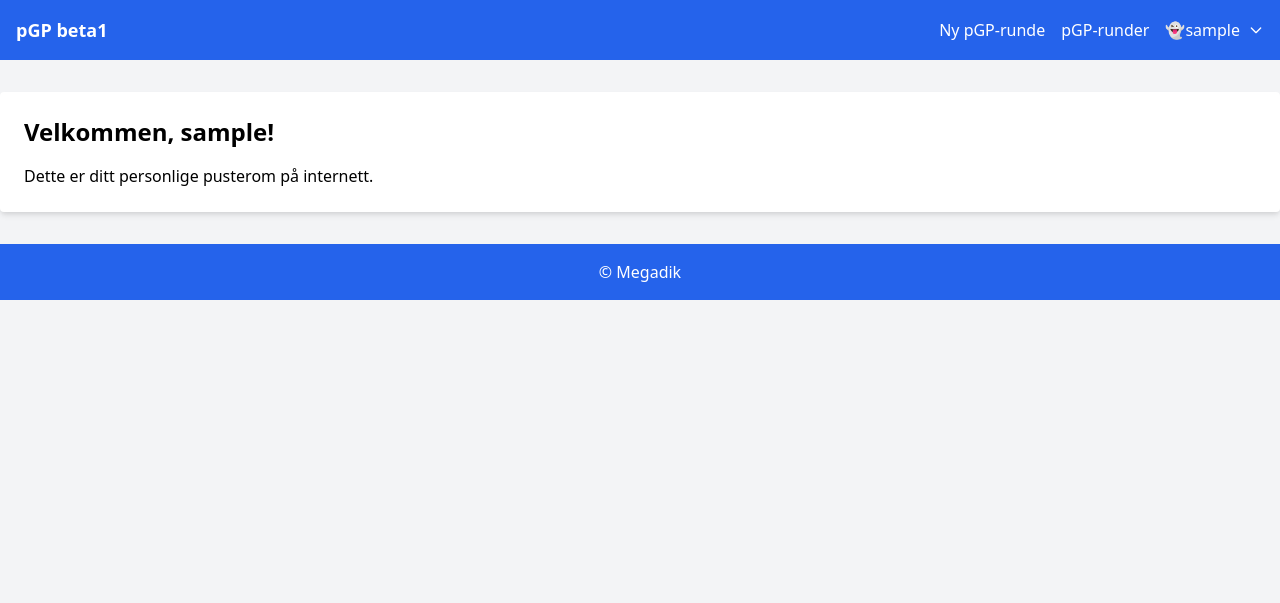
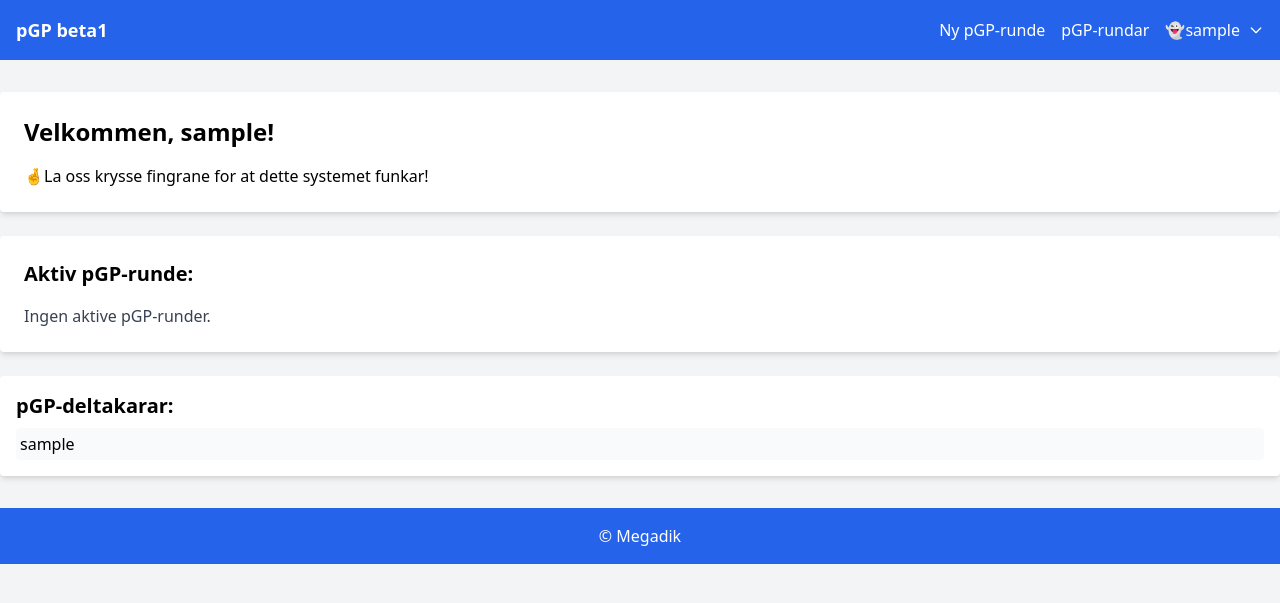
Before and after one commit to asleulv/pGPv3, a Django app: page / in a window 1280 px wide. Shown: the top 603 px of the page. Run offline with Django 4.2, Linux system fonts and the light colour scheme; the visitor is signed in with stand-in values (Sample User, id 1); data comes from the database, SQL or seed files in the repository; data that the repository does not hold is empty.

Commit message:
Updated the home template

```diff
--- a/pgp/app/templates/app/home.html
+++ b/pgp/app/templates/app/home.html
@@ -4,8 +4,39 @@
 {% block title %}Home{% endblock %}
 
 {% block content %}
-<div class="bg-white shadow-md rounded p-6">
+<div class="bg-white shadow-md rounded p-6 mb-6">
     <h1 class="text-2xl font-bold mb-4">Velkommen, {{ user.username }}!</h1>
-    <p>Dette er ditt personlige pusterom på internett.</p>
+    <p>🤞La oss krysse fingrane for at dette systemet funkar! </p>
 </div>
+
+<div class="shadow-md rounded p-6 bg-white mb-6">
+    <h2 class="text-xl font-bold mb-4">Aktiv pGP-runde:</h2>
+    {% if active_rounds %}
+        <div class="space-y-2">
+            {% for round in active_rounds %}
+                <div class="p-2 border-b border-gray-300 last:border-b-0">  {# Optional border for separation #}
+                    <a href="{% url 'round_detail' round.id %}" class="text-blue-600 hover:underline">{{ round.name }}</a> - arrangert av {{ round.organizer.username }}
+                </div>
+            {% endfor %}
+        </div>
+    {% else %}
+        <p class="text-gray-700">Ingen aktive pGP-runder.</p>
+    {% endif %}
+</div>
+
+<div class="shadow-md rounded p-4 bg-white">  {# Reduced padding #}
+    <h2 class="text-xl font-bold mb-2">pGP-deltakarar:</h2>  {# Reduced margin bottom #}
+    {% if players %}
+        <div class="space-y-1">  {# Reduced space between players #}
+            {% for player in players %}
+                <div class="bg-gray-50 p-1 rounded">  {# Reduced padding and added rounded corners #}
+                    <span class="text-black">{{ player.nickname }}</span>
+                </div>
+            {% endfor %}
+        </div>
+    {% else %}
+        <p class="text-gray-700">Ingen registrerte spillere.</p>
+    {% endif %}
+</div>
+
 {% endblock %}
--- a/pgp/app/templates/base.html
+++ b/pgp/app/templates/base.html
@@ -26,7 +26,7 @@
           </li>
           <li>
             <a href="{% url 'round_list' %}" class="hover:underline"
-              >pGP-runder</a
+              >pGP-rundar</a
             >
           </li>
           {% if user.is_authenticated %}
--- a/pgp/app/views.py
+++ b/pgp/app/views.py
@@ -28,9 +28,14 @@ def user_logout(request):
     messages.success(request, "Du er no logga ut. Snakkast!")
     return redirect('home')
 
-@login_required
 def home(request):
-    return render(request, 'app/home.html')
+    players = Player.objects.all()
+    active_rounds = Round.objects.filter(end_date__gte=timezone.now())  # Get current rounds
+
+    return render(request, 'app/home.html', {
+        'players': players,
+        'active_rounds': active_rounds,
+    })
 
 @login_required
 def round_list(request):
```
